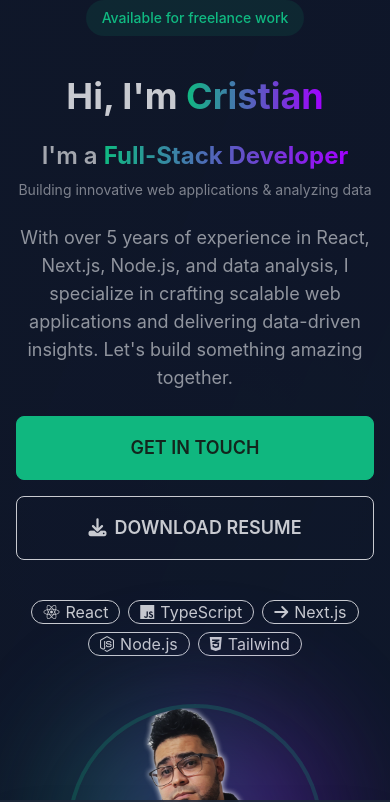
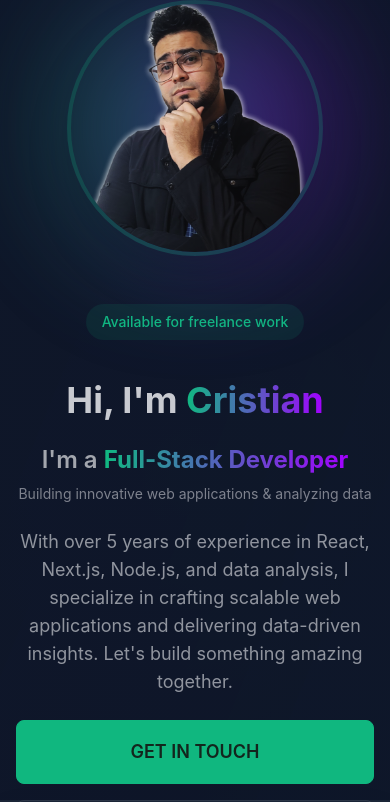
Before and after one commit to PerezCristian-dev/ReactPortafolio, a React (Vite) app: page / in a window 390 px wide. Shown: the top 802 px of the page. Built offline with nearby package versions, Linux system fonts and the light colour scheme.

Commit message:
feature (app): fixing image position on mobile view

```diff
--- a/src/components/header/Banner.tsx
+++ b/src/components/header/Banner.tsx
@@ -53,7 +53,7 @@ export const Banner = ({ reference }: BannerProps) => {
             initial="hidden"
             whileInView="visible"
             viewport={{ once: true }}
-            className="text-center lg:text-left space-y-6"
+            className="text-center lg:text-left space-y-6 order-2 lg:order-1"
           >
             <motion.div variants={itemVariants}>
               <span className="inline-block px-4 py-2 bg-primary/10 text-primary rounded-full text-sm font-medium mb-4">
@@ -142,7 +142,7 @@ export const Banner = ({ reference }: BannerProps) => {
             whileInView={{ opacity: 1, scale: 1 }}
             viewport={{ once: true }}
             transition={{ duration: 0.6, delay: 0.3 }}
-            className="relative"
+            className="relative order-1 lg:order-2"
           >
             <div className="relative w-64 h-64 md:w-96 md:h-96 mx-auto">
               {/* Glow effect - animated */}
```
